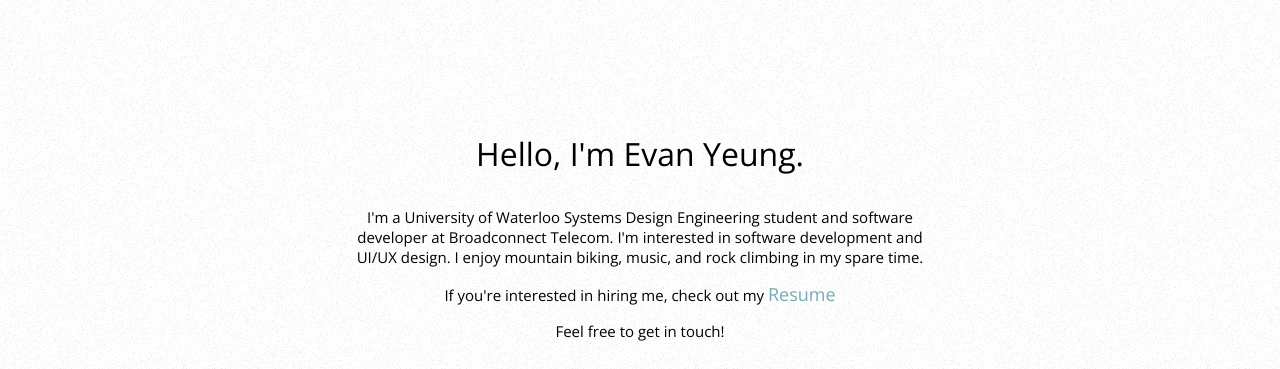
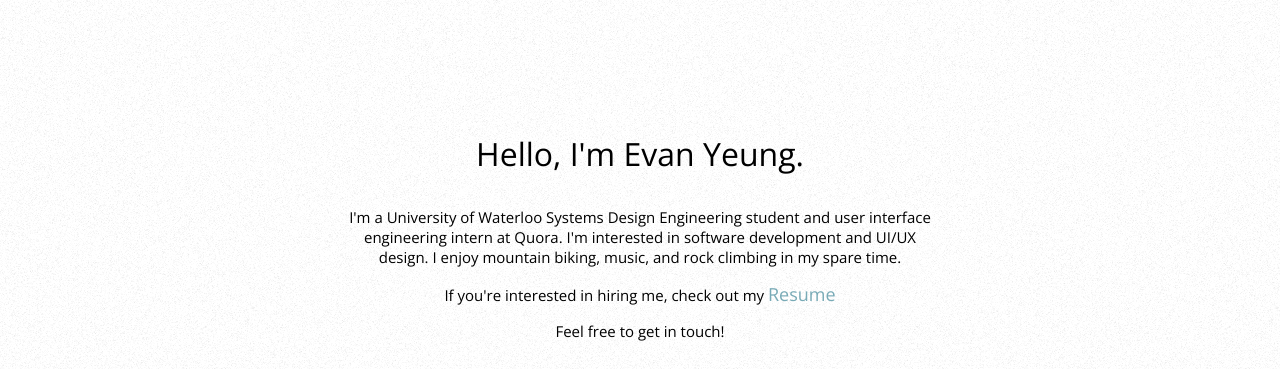
Before and after one commit to evanyeung/evanyeung, a plain HTML site: page index.html in a window 1280 px wide. Shown: the top 369 px of the page. Drawn offline with nearby package versions, Linux system fonts and the light colour scheme.

Commit message:
Update index.html

```diff
--- a/index.html
+++ b/index.html
@@ -19,7 +19,7 @@
 		</div><!--greeting-->
 		<div class="about">
 			<p>
-				I'm a University of Waterloo Systems Design Engineering student and software developer at Broadconnect Telecom. I'm interested in software development and UI/UX design. I enjoy mountain biking, music, and rock climbing in my spare time.
+				I'm a University of Waterloo Systems Design Engineering student and user interface engineering intern at Quora. I'm interested in software development and UI/UX design. I enjoy mountain biking, music, and rock climbing in my spare time.
 			</p>
 			<p>
 				If you're interested in hiring me, check out my <a class="resume" href="./resume.pdf">Resume</a>
```
